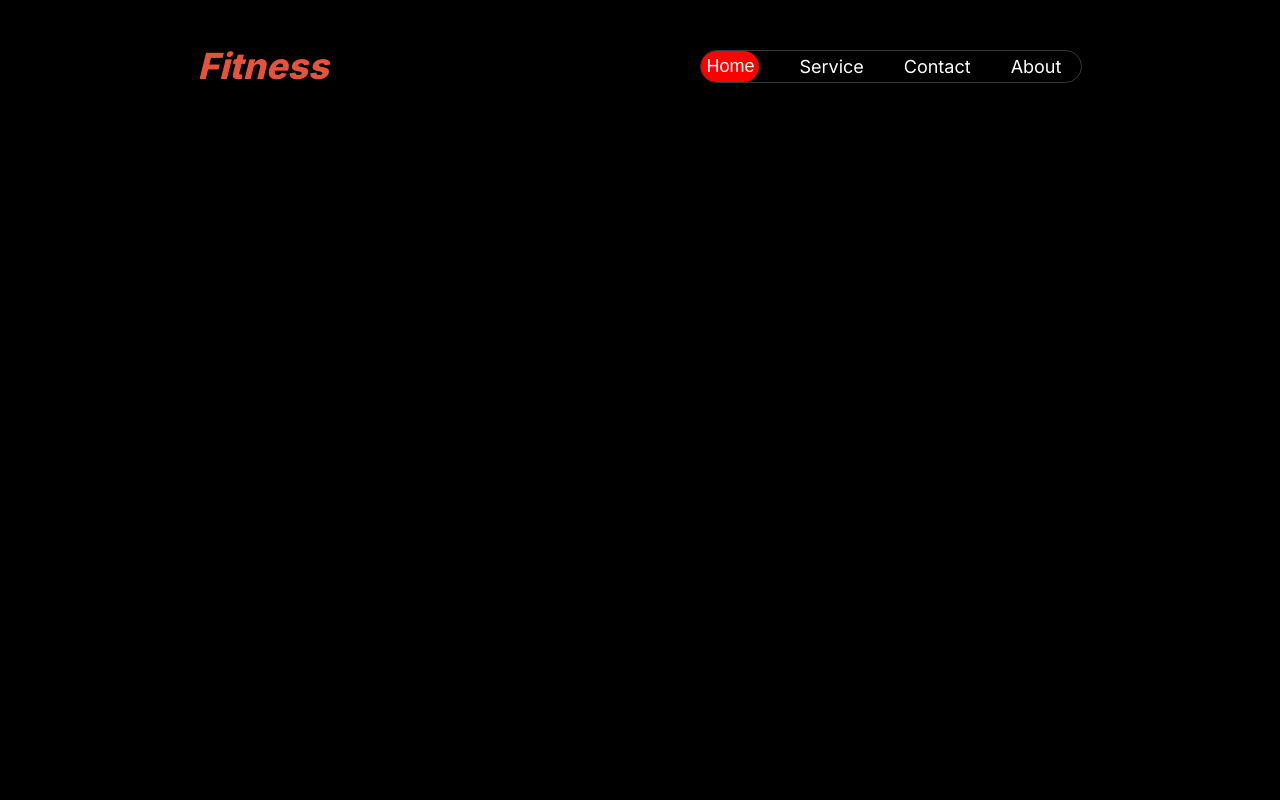
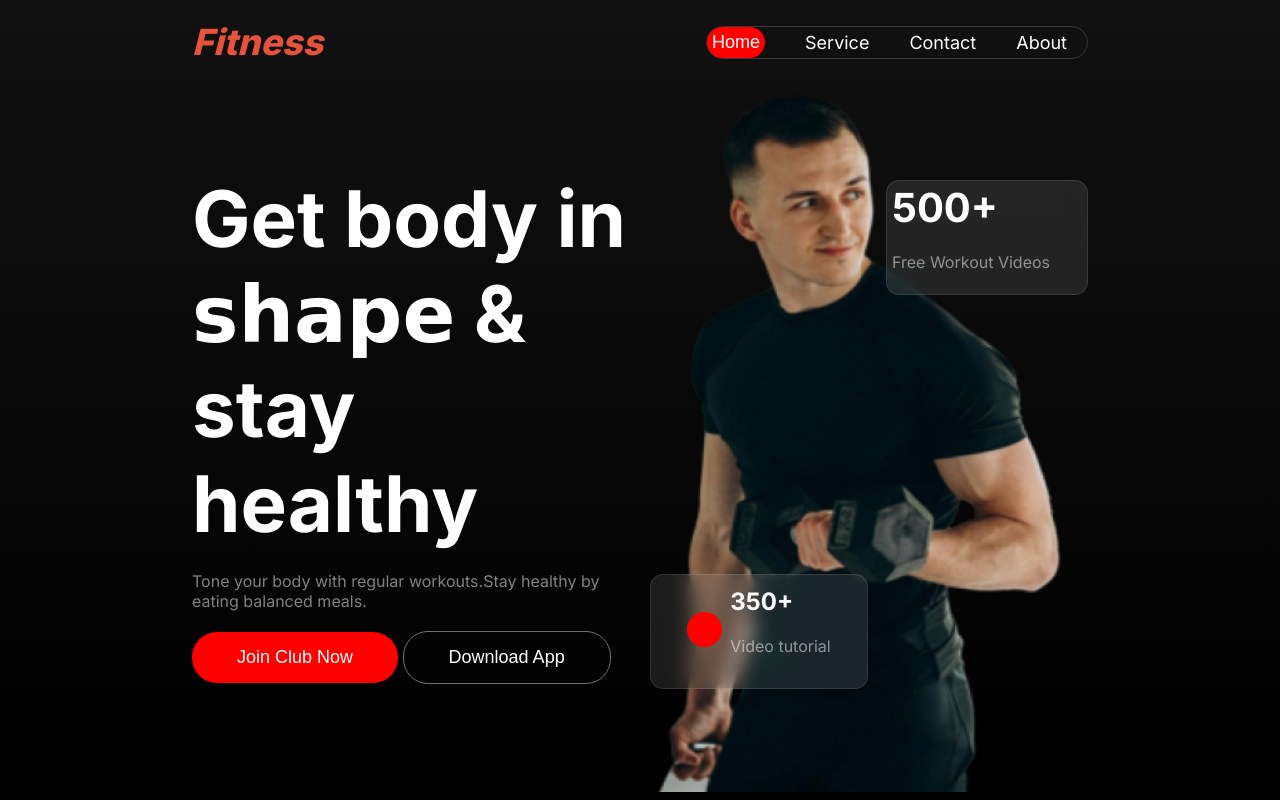
Before and after one commit to sochin-bhattacharjee/Body-Fitness, a plain HTML site: page index.html in a window 1280 px wide. Drawn offline with Linux system fonts and the light colour scheme.

Commit message:
add banner section

```diff
--- a/index.html
+++ b/index.html
@@ -1,5 +1,6 @@
 <!DOCTYPE html>
 <html lang="en">
+
 <head>
     <meta charset="UTF-8">
     <meta name="viewport" content="width=device-width, initial-scale=1.0">
@@ -9,7 +10,7 @@
 </head>
 
 <body class="background-color inter-font">
-    <header>
+    <header style="background: linear-gradient(180deg, #111 0%, rgba(119, 119, 119, 0.00) 100%);">
         <!-- navigation bar section start -->
         <nav id="navigation">
             <h3 id="navigation-heading">Fitness</h3>
@@ -22,13 +23,37 @@
             </div>
         </nav>
         <!-- navigation bar section end -->
+
+        <!-- Get body banner section start -->
+        <section class="banner-section">
+            <div class="banner-section-content">
+                <h1 id="banner-section-heading">Get body in <br> <span class="dancing-script-font">shape</span> & stay
+                    <br> healthy
+                </h1>
+                <p class="banner-section-description">Tone your body with regular workouts.Stay healthy by eating
+                    balanced meals.</p>
+                <button class="banner-section-btn1">Join Club Now</button>
+                <button id="banner-section-btn2">Download App</button>
+            </div>
+            <div class="banner-section-img-content">
+                <img id="banner-section-img" src="./images/Images 2.png" alt="">
+                <div id="banner-section-sticker1">
+                    <div>
+                        <button class="banner-section-sticker1-button"></button>
+                    </div>
+                    <div>
+                        <h3 id="banner-section-sticker1-head">350+</h3>
+                        <p class="banner-section-description">Video tutorial</p>
+                    </div>
+                </div>
+                <div id="banner-section-sticker2">
+                    <h4 class="banner-section-sticker2-head">500+</h4>
+                    <p class="banner-section-description">Free Workout Videos</p>
+                </div>
+            </div>
+        </section>
+        <!-- Get body banner section end -->
     </header>
-    <main>
-
-    </main>
-    <footer>
-
-    </footer>
 </body>
 
 </html>
--- a/style.css
+++ b/style.css
@@ -1,37 +1,59 @@
+/* Inter font */
 @import url('https://fonts.googleapis.com/css2?family=Inter:wght@100..900&display=swap');
 
-/* Inter font */
 .inter-font {
     font-family: "Inter", sans-serif;
+}
+
+/* Dancing Script font */
+@import url('https://fonts.googleapis.com/css2?family=Dancing+Script:wght@400..700&family=Playwrite+CU:wght@100..400&display=swap');
+
+.dancing-script-font {
+    font-family: "Dancing Script", cursive;
+}
+
+* {
+    margin: 0;
+    color: white;
 }
 
 .background-color {
     background-color: black;
 }
+
+.description {
+    color: rgba(255, 255, 255, 0.50);
+    font-size: 16px;
+    font-weight: 400;
+}
+
 /* navigation section style start*/
-#navigation{
+#navigation {
     width: 70%;
     margin: 0 auto;
     display: flex;
     align-items: center;
     justify-content: space-between;
+    padding-top: 20px;
 }
 
 #navigation-heading {
-    color:rgba(230, 83, 60, 1);
+    color: rgba(230, 83, 60, 1);
     font-size: 36px;
     font-style: italic;
     font-weight: 800;
 }
-.navigation-btn-text{
+
+.navigation-btn-text {
     display: flex;
     gap: 40px;
     align-items: center;
     border: 1px solid rgb(57, 56, 56);
-    padding: 0px 20px 0px 0px ;
+    padding: 0px 20px 0px 0px;
     border-radius: 20px;
 }
-.navigation-btn{
+
+.navigation-btn {
     color: white;
     background-color: red;
     border: none;
@@ -39,34 +61,129 @@
     border-radius: 20px;
     padding: 5px;
 }
-.navigation-text{
+
+.navigation-text {
     color: white;
     text-decoration: none;
     font-size: 18px;
 }
-.navigation-3line-icon{
+
+.navigation-3line-icon {
     color: white;
     display: none;
 }
+
 /* navigation section style end*/
 
-/* responsive layout section start*/
-@media screen and (max-width:576px){
-    #navigation{
-        width: 95%;
-    }
-    .navigation-3line-icon{
-        display: block;
-        border: none;
-    }
-    .navigation-btn{
-        display: none;
-    }
-    .navigation-text{
-        display: none;
-    }
-    .navigation-btn-text{
-        border: none;
-    }
+/* Get body banner section start */
+.banner-section {
+    width: 70%;
+    margin: 0 auto;
+    display: flex;
+    align-items: center;
+    justify-content: space-between;
+    gap: 20px;
+}
+
+.banner-section-content {
+    width: 50%;
+}
+
+#banner-section-heading {
+    color: white;
+    font-size: 78px;
+}
+
+.banner-section-description {
+    color: rgba(255, 255, 255, 0.50);
+    font-size: 16px;
+    font-weight: 400;
+    margin-top: 20px;
+    margin-bottom: 20px;
+}
+
+.banner-section-btn1 {
+    background-color: red;
+    border: none;
+    font-size: 18px;
+    color: white;
+    padding: 15px 45px;
+    border-radius: 25px;
+}
+
+#banner-section-btn2 {
+    border: none;
+    font-size: 18px;
+    color: white;
+    background: none;
+    border: 1px solid rgb(116, 114, 114);
+    padding: 15px 45px;
+    border-radius: 25px;
+}
+
+.banner-section-img-content {
+    position: relative;
+    width: 50%;
+    object-position: center;
+    object-fit: cover;
+    display: flex;
+    justify-content: center;
 
 }
+
+#banner-section-img {
+    width: 100%;
+    object-position: center;
+    object-fit: cover;
+}
+
+.banner-section-sticker1-button {
+    background-color: red;
+    border: none;
+    width: 35px;
+    height: 35px;
+    border-radius: 60px;
+}
+
+#banner-section-sticker1 {
+    width: 200px;
+    background: rgba(255, 255, 255, 0.10);
+    backdrop-filter: blur(10px);
+    justify-content: center;
+    position: absolute;
+    top: 70%;
+    left: 0;
+    display: flex;
+    align-items: center;
+    gap: 8px;
+    padding: 12px 8px;
+    border-radius: 13px;
+    border: 1px solid rgba(255, 255, 255, 0.10);
+}
+
+#banner-section-sticker2 {
+    width: 190px;
+    background-color: rgba(255, 255, 255, 0.10);
+    backdrop-filter: blur(10px);
+    border-radius: 13px;
+    position: absolute;
+    top: 16%;
+    right: 0%;
+    padding: 2px 5px;
+    display: flex;
+    flex-direction: column;
+    justify-content: center;
+    border: 1px solid rgba(255, 255, 255, 0.10);
+}
+
+#banner-section-sticker1-head {
+    color: white;
+    font-size: 24px;
+}
+
+.banner-section-sticker2-head {
+    color: white;
+    font-size: 40px;
+}
+
+/* Get body banner section end */
```
